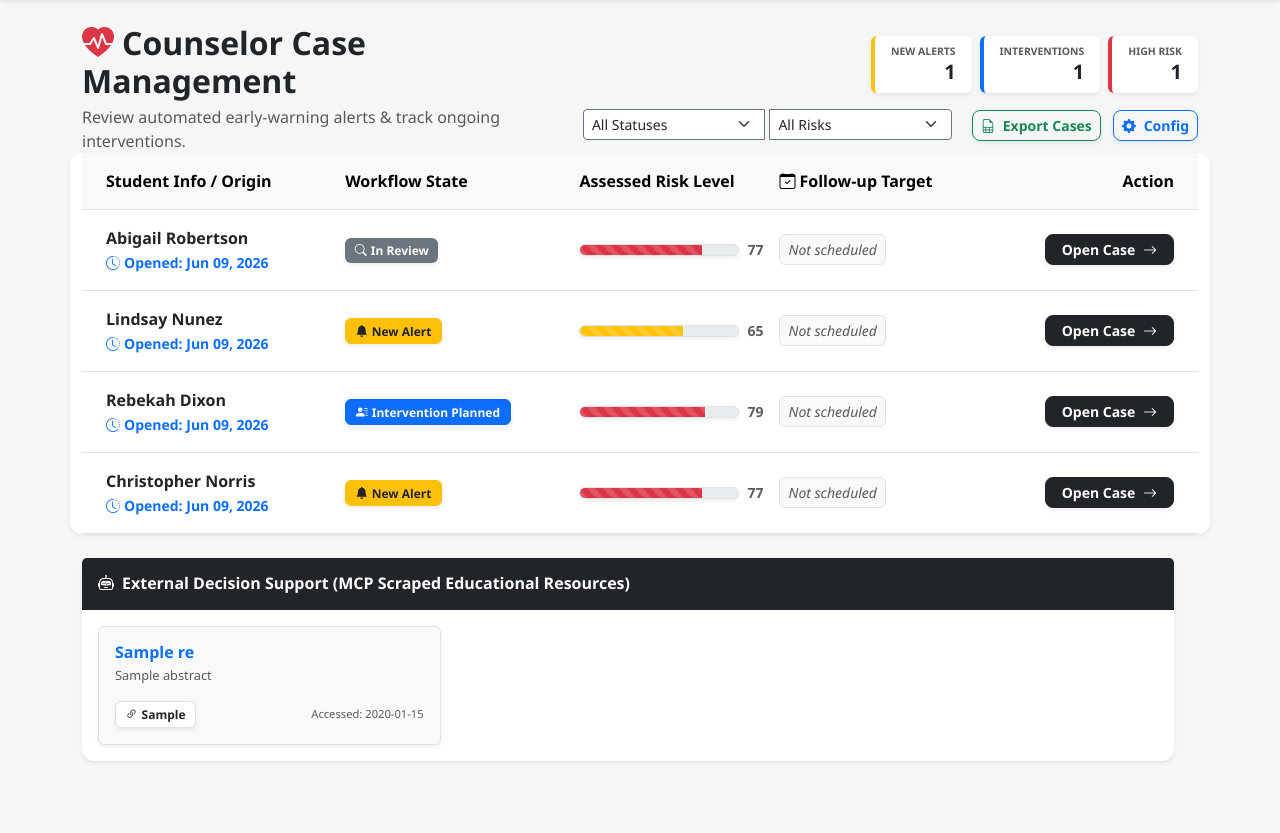
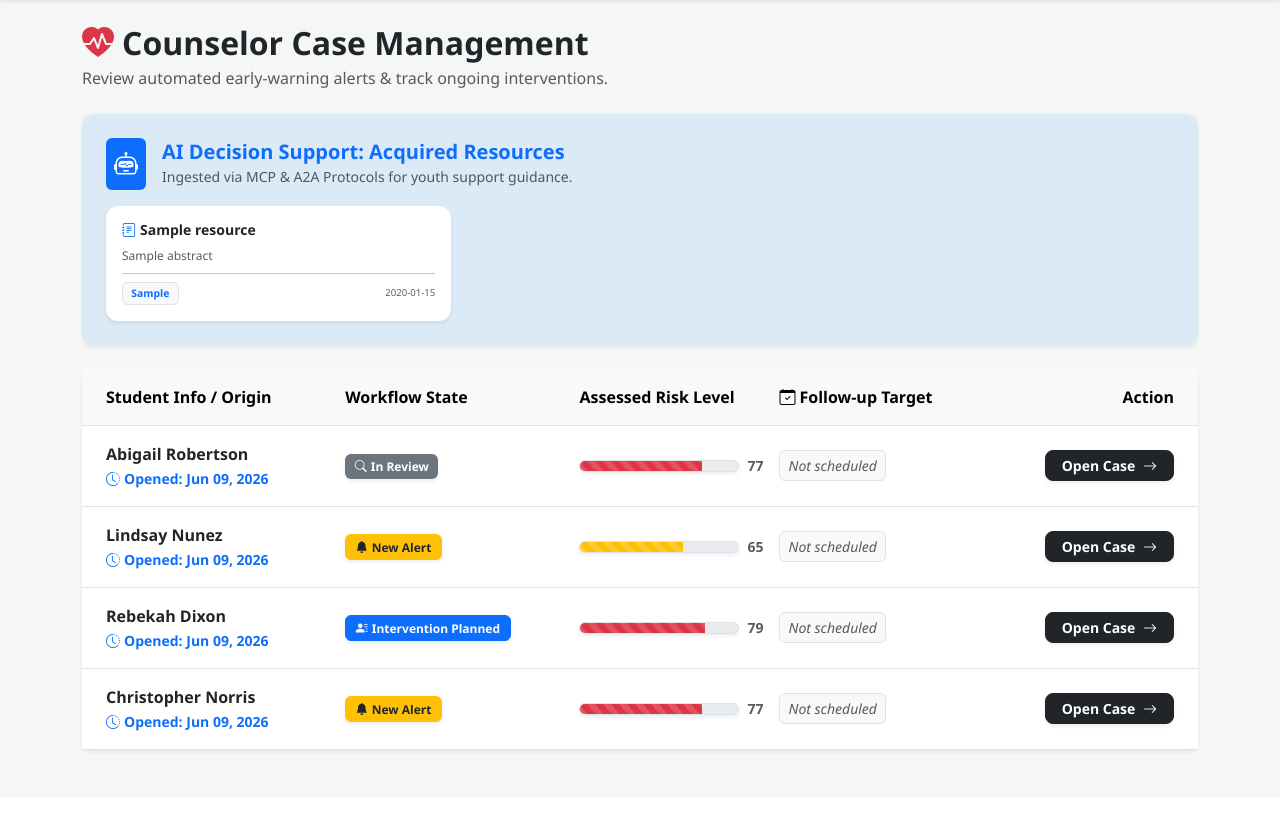
Before and after one commit to mohamedazizbenjboura/-educare_project, a Django app: template school_app/templates/school_app/counselor_dashboard.html in a window 1280 px wide. Shown: the part 78-911 px from the top of the page. After the commit the page ends 833 px from the top, so only its background shows below. Run offline with Django 5.2, Linux system fonts and the light colour scheme; data comes from the database, SQL or seed files in the repository; tables that the repository leaves empty hold one stand-in row (values such as "Sample post"); the template is opened without the code that fills it: values that come from a table or form of the project are taken from there, most other values are stand-ins (such as "Sample title", 1, 10 or a date in 2020).

Commit message:
UI: Add AI-scraped decision support resources to Counselor Dashboard (Track F evidence)

```diff
--- a/school_app/templates/school_app/counselor_dashboard.html
+++ b/school_app/templates/school_app/counselor_dashboard.html
@@ -1,75 +1,47 @@
 {% extends 'school_app/base.html' %}
 {% block content %}
 <div class="row mb-4 align-items-center">
-    <div class="col-md-5">
+    <div class="col-md-8">
         <h2 class="fw-bold mb-1"><i class="bi bi-heart-pulse-fill text-danger me-2"></i>Counselor Case Management</h2>
         <p class="text-muted mb-0">Review automated early-warning alerts & track ongoing interventions.</p>
     </div>
-    <div class="col-md-7 text-end">
-        <div class="d-inline-flex gap-2 mb-2">
-            <div class="bg-white px-3 py-2 rounded shadow-sm border-start border-4 border-warning">
-                <small class="text-muted d-block text-uppercase fw-bold" style="font-size: 0.65rem;">New Alerts</small>
-                <span class="h5 fw-bold mb-0 text-dark">{{ new_alerts_count }}</span>
-            </div>
-            <div class="bg-white px-3 py-2 rounded shadow-sm border-start border-4 border-primary">
-                <small class="text-muted d-block text-uppercase fw-bold" style="font-size: 0.65rem;">Interventions</small>
-                <span class="h5 fw-bold mb-0 text-dark">{{ intervention_count }}</span>
-            </div>
-            <div class="bg-white px-3 py-2 rounded shadow-sm border-start border-4 border-danger">
-                <small class="text-muted d-block text-uppercase fw-bold" style="font-size: 0.65rem;">High Risk</small>
-                <span class="h5 fw-bold mb-0 text-dark">{{ high_risk_count }}</span>
+</div>
+
+<!-- F6: Advanced AI Decision Support Resources (Visible Evidence) -->
+{% if scraped_resources %}
+<div class="row mb-4">
+    <div class="col-12">
+        <div class="card border-0 shadow-sm bg-primary bg-opacity-10">
+            <div class="card-body p-4">
+                <div class="d-flex align-items-center mb-3">
+                    <div class="bg-primary text-white rounded p-2 me-3"><i class="bi bi-robot fs-4"></i></div>
+                    <div>
+                        <h5 class="fw-bold mb-0 text-primary">AI Decision Support: Acquired Resources</h5>
+                        <small class="text-muted">Ingested via MCP & A2A Protocols for youth support guidance.</small>
+                    </div>
+                </div>
+                <div class="row g-3">
+                    {% for resource in scraped_resources %}
+                    <div class="col-md-4">
+                        <div class="card h-100 border-0 shadow-sm">
+                            <div class="card-body p-3">
+                                <h6 class="fw-bold text-dark small mb-2"><i class="bi bi-journal-text text-primary me-1"></i>{{ resource.title }}</h6>
+                                <p class="text-muted small mb-0" style="font-size: 0.75rem;">{{ resource.abstract|truncatechars:80 }}</p>
+                                <hr class="my-2">
+                                <div class="d-flex justify-content-between align-items-center">
+                                    <span class="badge bg-light text-primary border" style="font-size: 0.65rem;">{{ resource.extraction_method }}</span>
+                                    <small class="text-muted" style="font-size: 0.6rem;">{{ resource.access_date|slice:":10" }}</small>
+                                </div>
+                            </div>
+                        </div>
+                    </div>
+                    {% endfor %}
+                </div>
             </div>
         </div>
-        <div class="mt-2">
-            <form method="get" class="d-inline-block me-2">
-            <div class="input-group">
-                <select name="status" class="form-select form-select-sm border-secondary" onchange="this.form.submit()">
-                    <option value="">All Statuses</option>
-                    <option value="NEW" {% if request.GET.status == 'NEW' %}selected{% endif %}>New</option>
-                    <option value="IN_REVIEW" {% if request.GET.status == 'IN_REVIEW' %}selected{% endif %}>In Review</option>
-                    <option value="INTERVENTION" {% if request.GET.status == 'INTERVENTION' %}selected{% endif %}>Intervention Planned</option>
-                    <option value="FOLLOW_UP_MISSED" {% if request.GET.status == 'FOLLOW_UP_MISSED' %}selected{% endif %}>Missed Follow-up</option>
-                </select>
-                <select name="risk_level" class="form-select form-select-sm border-secondary ms-1" onchange="this.form.submit()">
-                    <option value="">All Risks</option>
-                    <option value="high" {% if request.GET.risk_level == 'high' %}selected{% endif %}>High Risk (>75)</option>
-                    <option value="medium" {% if request.GET.risk_level == 'medium' %}selected{% endif %}>Medium Risk (40-74)</option>
-                    <option value="low" {% if request.GET.risk_level == 'low' %}selected{% endif %}>Low Risk (<40)</option>
-                </select>
-            </div>
-        </form>
-        <a href="{% url 'export_cases_csv' %}?status={{ request.GET.status|default_if_none:'' }}&risk_level={{ request.GET.risk_level|default_if_none:'' }}" class="btn btn-sm btn-outline-success fw-bold shadow-sm ms-2">
-            <i class="bi bi-file-earmark-spreadsheet me-1"></i> Export Cases
-        </a>
-        <button type="button" class="btn btn-sm btn-outline-primary fw-bold shadow-sm ms-2" data-bs-toggle="modal" data-bs-target="#configModal">
-            <i class="bi bi-gear-fill me-1"></i> Config
-        </button>
     </div>
 </div>
-
-<!-- Config Modal (Requirement 8.1) -->
-<div class="modal fade" id="configModal" tabindex="-1" aria-hidden="true">
-  <div class="modal-dialog">
-    <form action="{% url 'update_config' %}" method="post" class="modal-content border-0 shadow">
-      {% csrf_token %}
-      <div class="modal-header bg-primary text-white">
-        <h5 class="modal-title fw-bold">System Risk Thresholds</h5>
-        <button type="button" class="btn-close btn-close-white" data-bs-target="#configModal" data-bs-dismiss="modal" aria-label="Close"></button>
-      </div>
-      <div class="modal-body">
-        <div class="mb-3">
-          <label class="form-label fw-bold">Absence Threshold (Consecutive Days)</label>
-          <input type="number" name="absence_threshold" class="form-control" value="3" min="1" max="10">
-          <div class="form-text">Number of consecutive absences required to trigger an automated Counselor alert.</div>
-        </div>
-      </div>
-      <div class="modal-footer bg-light">
-        <button type="button" class="btn btn-secondary" data-bs-dismiss="modal">Cancel</button>
-        <button type="submit" class="btn btn-primary">Update Configuration</button>
-      </div>
-    </form>
-  </div>
-</div>
+{% endif %}
 
 <div class="card shadow-sm border-0">
     <div class="card-body p-0">
@@ -133,38 +105,4 @@
         </table>
     </div>
 </div>
-
-<!-- EXAM REQUIREMENT F6: Advanced Data Acquisition Display -->
-<div class="row mt-4">
-    <div class="col-12">
-        <div class="card border-0 shadow-sm bg-white">
-            <div class="card-header bg-dark text-white py-3">
-                <h6 class="mb-0 fw-bold"><i class="bi bi-robot me-2"></i>External Decision Support (MCP Scraped Educational Resources)</h6>
-            </div>
-            <div class="card-body p-3">
-                <div class="row g-3">
-                    {% for res in scraped_resources %}
-                    <div class="col-md-4">
-                        <div class="p-3 border rounded shadow-sm h-100 bg-light">
-                            <h6 class="fw-bold mb-1 text-primary">{{ res.title }}</h6>
-                            <p class="small text-muted mb-3" style="font-size: 0.8rem;">{{ res.abstract|truncatechars:120 }}</p>
-                                <div class="d-flex justify-content-between align-items-center mt-auto">
-                                    <a href="{{ res.source_url }}" target="_blank" class="badge bg-white text-dark border small shadow-sm text-decoration-none">
-                                        <i class="bi bi-link-45deg me-1"></i>{{ res.extraction_method }}
-                                    </a>
-                                    <small class="text-muted" style="font-size: 0.7rem;">Accessed: {{ res.access_date|slice:":10" }}</small>
-                                </div>
-                        </div>
-                    </div>
-                    {% empty %}
-                    <div class="col-12 text-center py-4 text-muted">
-                        <i class="bi bi-cloud-download fs-2 d-block mb-2"></i>
-                        <small>Run <code>python advanced_scraper.py</code> to fetch guidelines and refresh this knowledge base.</small>
-                    </div>
-                    {% endfor %}
-                </div>
-            </div>
-        </div>
-    </div>
-</div>
 {% endblock %}
```
